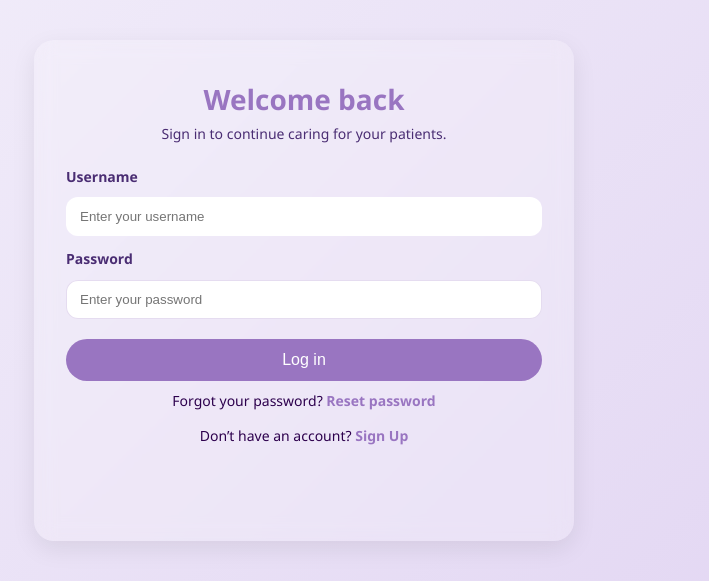
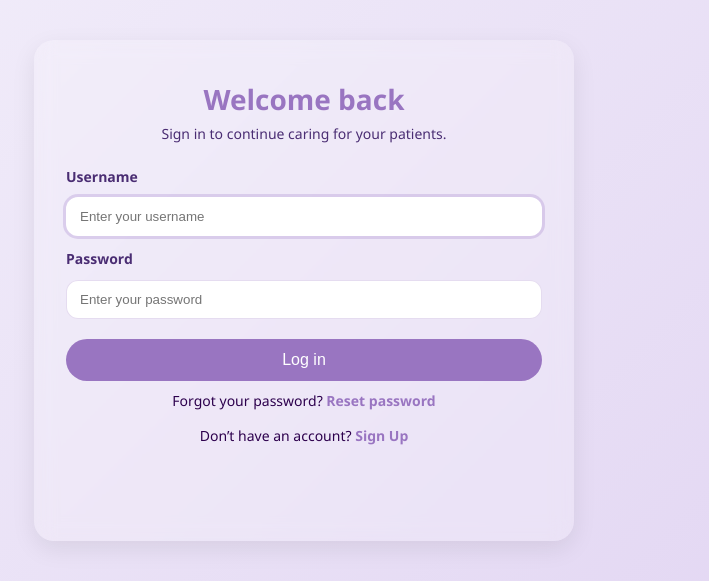
Before and after one commit to Dalia1003/gp9, a Flask app: page /login in a window 1280 px wide, with the restyled element focused. Shown: the part 125-706 px from the top of the page, without its empty margins (336-1045 px from the left). Run offline with Flask 3, Linux system fonts and the light colour scheme; parts of the project's set-up code (start-up, migrations or seed data) failed here and were passed over.

Commit message:
Update style.css

```diff
--- a/static/style.css
+++ b/static/style.css
@@ -1173,5 +1173,4 @@ body main.auth-container-profile {
 
 input:focus {
     outline: none !important;
-    box-shadow: none !important; /* remove blue inner highlight */
 }
```
